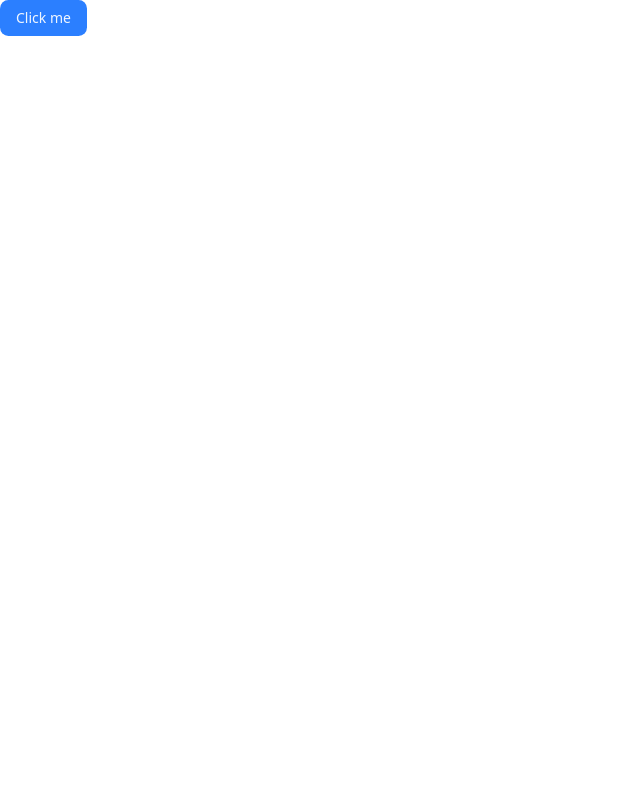
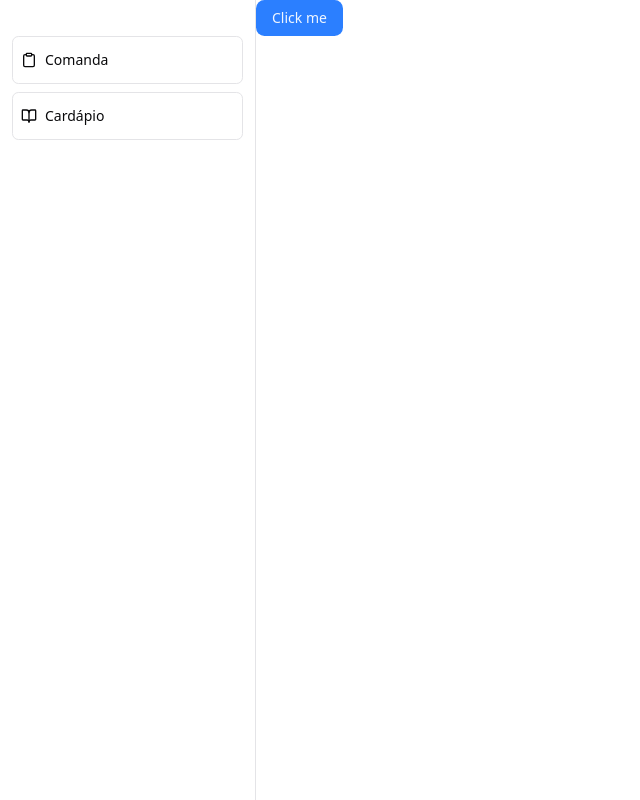
Before and after one commit to mfjack/manana-system, a Next.js app: page / in a window 1280 px wide. Shown: the whole page, without its empty margins (0-640 px from the left). Built offline with nearby package versions, Linux system fonts and the light colour scheme.

Commit message:
feat: add component Sidebar

```diff
--- a/src/app/layout.tsx
+++ b/src/app/layout.tsx
@@ -1,5 +1,6 @@
 import type { Metadata } from "next";
 import "./styles/globals.css";
+import { Sidebar } from "@/components/sidebar";
 
 export const metadata: Metadata = {
   title: "Mañana System",
@@ -13,7 +14,12 @@ export default function RootLayout({
 }>) {
   return (
     <html lang="pt-BR">
-      <body>{children}</body>
+      <body>
+        <div className="flex h-screen w-full">
+          <Sidebar />
+          <main className="flex-1">{children}</main>
+        </div>
+      </body>
     </html>
   );
 }
--- /dev/null
+++ b/src/components/sidebar.tsx
@@ -0,0 +1,41 @@
+import { BookOpen, Clipboard } from "lucide-react";
+import Link from "next/link";
+import { Button } from "./ui/button";
+
+const menuItems = [
+  {
+    label: "Comanda",
+    href: "/order",
+    icon: <Clipboard />,
+  },
+  {
+    label: "Cardápio",
+    href: "/menu",
+    icon: <BookOpen />,
+  },
+];
+
+export function Sidebar() {
+  return (
+    <section className="h-full p-3 border-r lg:w-64 flex flex-col justify-between">
+      <nav>
+        <ul className="flex flex-col gap-2 mt-6">
+          {menuItems.map((item) => (
+            <li key={item.label}>
+              <Button
+                asChild
+                variant="ghost"
+                className="flex items-center gap-2 border p-2 rounded-sm w-fit justify-start lg:h-12 lg:w-full "
+              >
+                <Link href={item.href}>
+                  <span>{item.icon}</span>
+                  <span className="hidden lg:block">{item.label}</span>
+                </Link>
+              </Button>
+            </li>
+          ))}
+        </ul>
+      </nav>
+    </section>
+  );
+}
```
